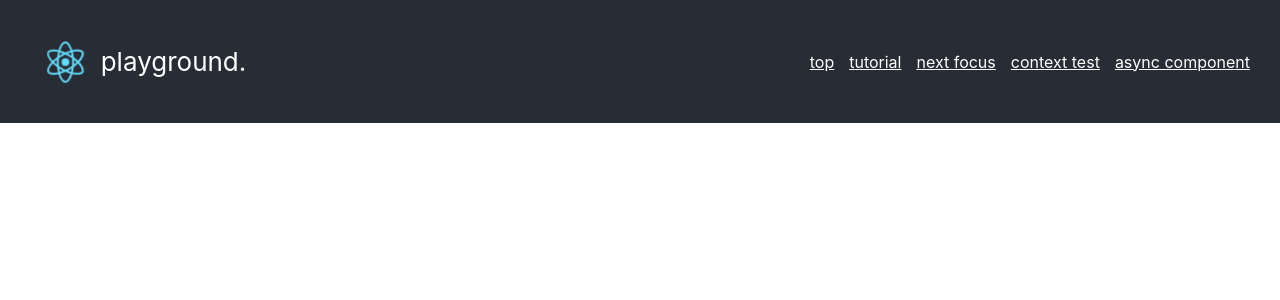
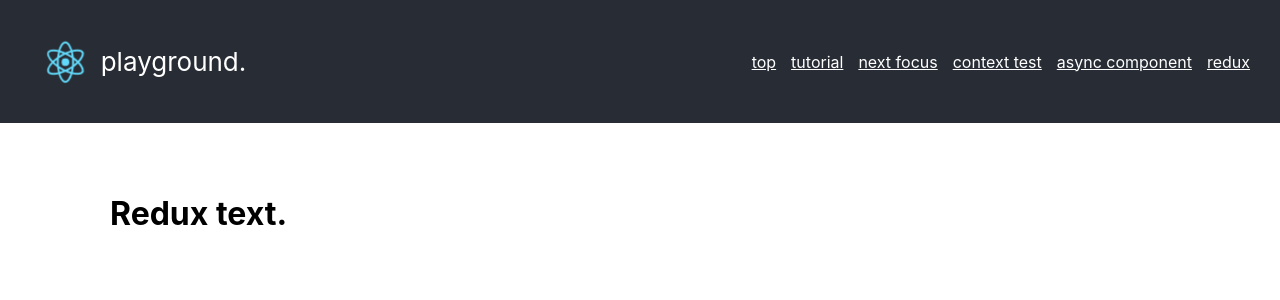
Before and after one commit to neripark/react-typescript-playground, a React app: page /redux-text in a window 1280 px wide. Shown: the top 300 px of the page. Built offline with nearby package versions, Linux system fonts and the light colour scheme.

Commit message:
init redux test page

```diff
--- a/src/App.tsx
+++ b/src/App.tsx
@@ -7,6 +7,7 @@ import Tutorial from "./pages/Tutorial";
 import NextFocus from "./pages/NextFocus";
 import ContextTest from "./pages/ContextTest";
 import AsyncComponentTest from "./pages/AsyncComponentTest";
+import ReduxText from "./pages/ReduxText";
 
 const App: React.FC = () => {
   return (
@@ -25,6 +26,7 @@ const App: React.FC = () => {
             <Route path="/nextfocus" component={NextFocus} />
             <Route path="/contexttest" component={ContextTest} />
             <Route path="/async-component" component={AsyncComponentTest} />
+            <Route path="/redux-text" component={ReduxText} />
           </Switch>
         </main>
       </Router>
--- a/src/components/Navigation.tsx
+++ b/src/components/Navigation.tsx
@@ -30,6 +30,11 @@ const Navigation: React.FC = () => {
             async component
           </Link>
         </li>
+        <li className="Nav-item">
+          <Link to="/redux-text" className="Nav-item-link">
+            redux
+          </Link>
+        </li>
       </ul>
     </nav>
   );
--- /dev/null
+++ b/src/pages/ReduxText.tsx
@@ -0,0 +1,14 @@
+import * as React from "react";
+import { RouteComponentProps } from "react-router-dom";
+
+type PageProps = {} & RouteComponentProps<{}>;
+
+const ReduxText: React.FC<PageProps> = () => {
+  return (
+    <>
+      <h1>Redux text.</h1>
+    </>
+  );
+};
+
+export default ReduxText;
```
